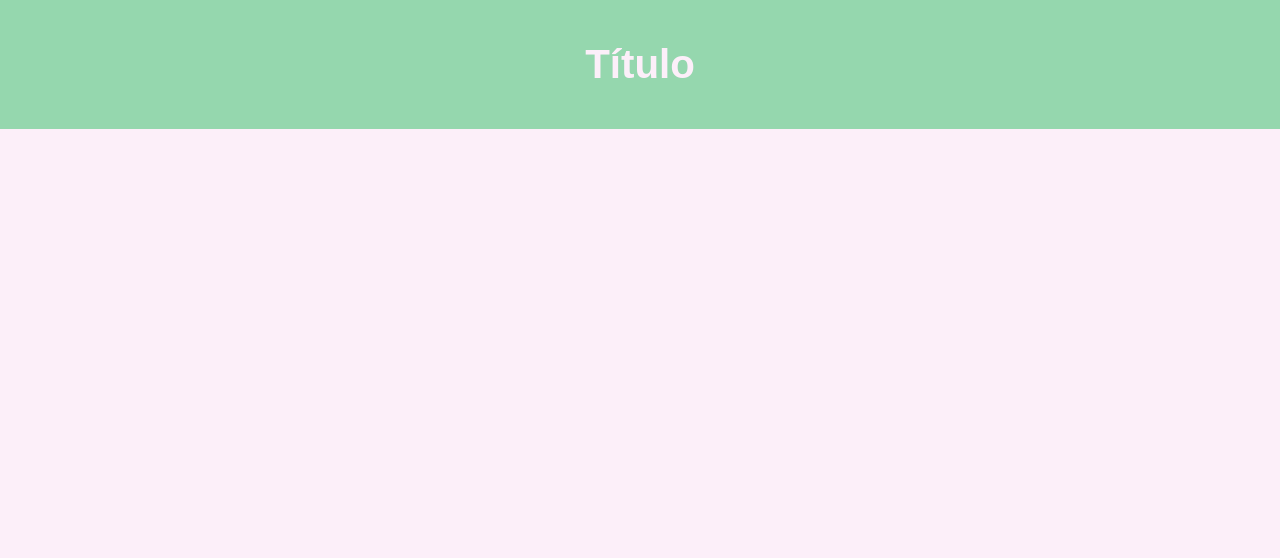
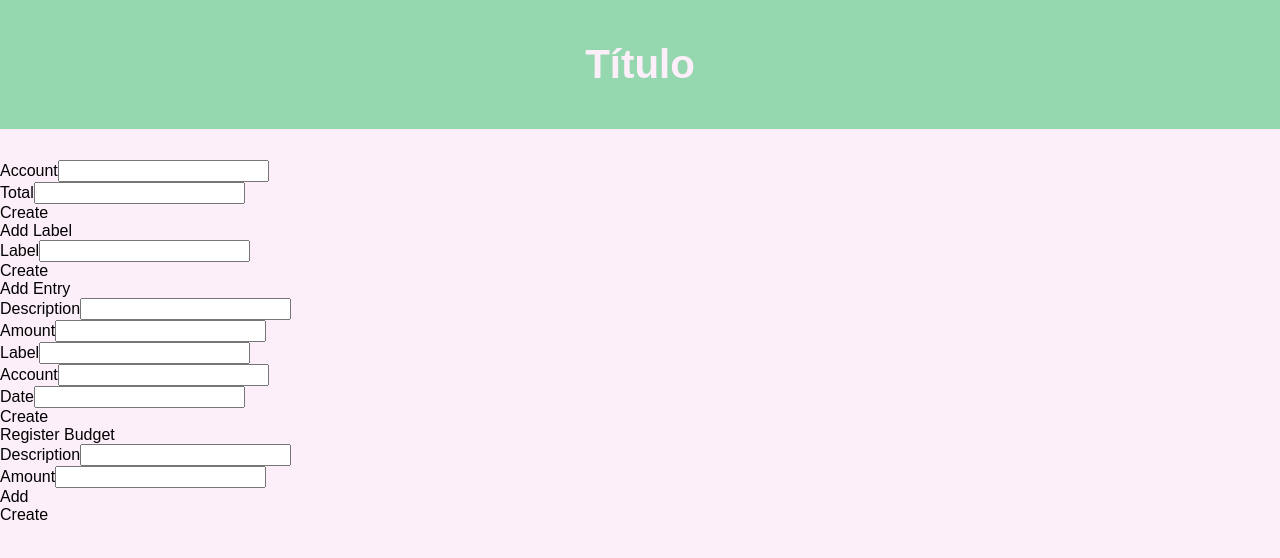
Before and after one commit to marcelluscaio/Finances, a Next.js app: page / in a window 1280 px wide. Shown: the top 558 px of the page. Built offline with nearby package versions, Linux system fonts and the light colour scheme; a web font is replaced by a local one.

Commit message:
feat: adding more forms

```diff
--- /dev/null
+++ b/app/Components/Sections/Form/Form.tsx
@@ -0,0 +1,15 @@
+export default function Form() {
+	return (
+		<form>
+			<div>
+				<label>Account</label>
+				<input />
+			</div>
+			<div>
+				<label>Total</label>
+				<input />
+			</div>
+			<button>Create</button>
+		</form>
+	);
+}
--- a/app/Components/Header/Header.tsx
+++ b/app/Components/Sections/Header/Header.tsx
@@ -1,4 +1,4 @@
-import Container from "../Container/Container";
+import Container from "../../Base/Container/Container";
 import style from "./style.module.scss";
 
 export default function Header() {
--- a/app/Components/Header/style.module.scss
+++ b/app/Components/Sections/Header/style.module.scss
@@ -1,6 +1,8 @@
-@use "../../styles/colors" as color;
+@use "../../../styles/colors" as color;
 
 .header {
+	margin-bottom: var(--marginBottom1);
+
 	background-color: color.$green-300;
 
 	div {
--- a/app/layout.tsx
+++ b/app/layout.tsx
@@ -1,6 +1,6 @@
 import type { Metadata } from "next";
 import { Biryani } from "next/font/google";
-import Header from "./Components/Header/Header";
+import Header from "./Components/Sections/Header/Header";
 import "./styles/index.scss";
 import "./styles/global.scss";
 
--- a/app/page.tsx
+++ b/app/page.tsx
@@ -1,7 +1,57 @@
+import Form from "./Components/Sections/Form/Form";
+
 export default function Home() {
 	return (
 		<main>
-			<div></div>
+			<Form />
+			<form>
+				<h2>Add Label</h2>
+				<div>
+					<label>Label</label>
+					<input />
+				</div>
+				<button>Create</button>
+			</form>
+
+			<form>
+				<h2>Add Entry</h2>
+				<div>
+					<label>Description</label>
+					<input />
+				</div>
+				<div>
+					<label>Amount</label>
+					<input />
+				</div>
+				<div>
+					<label>Label</label>
+					<input />
+				</div>
+				<div>
+					<label>Account</label>
+					<input />
+				</div>
+				<div>
+					<label>Date</label>
+					<input />
+				</div>
+				<button>Create</button>
+			</form>
+
+			<form>
+				<h2>Register Budget</h2>
+				<div>
+					<label>Description</label>
+					<input />
+				</div>
+				<div>
+					<label>Amount</label>
+					<input />
+				</div>
+				<button>Add</button>
+				<table>{/* add items here */}</table>
+				<button>Create</button>
+			</form>
 		</main>
 	);
 }
--- a/app/styles/_spacing.scss
+++ b/app/styles/_spacing.scss
@@ -9,6 +9,8 @@
 	--spacing-3: var(--fs-3);
 	--spacing-4: var(--fs-4);
 	--spacing-5: var(--fs-5);
+
+	--marginBottom1: var(--spacing-3);
 }
 
 .container {
```
Also changed, not shown: app/Components/Base/Input/Input.tsx (added, +8 -0 lines), app/Components/Base/Container/Container.tsx (renamed from app/Components/Container/Container.tsx).
